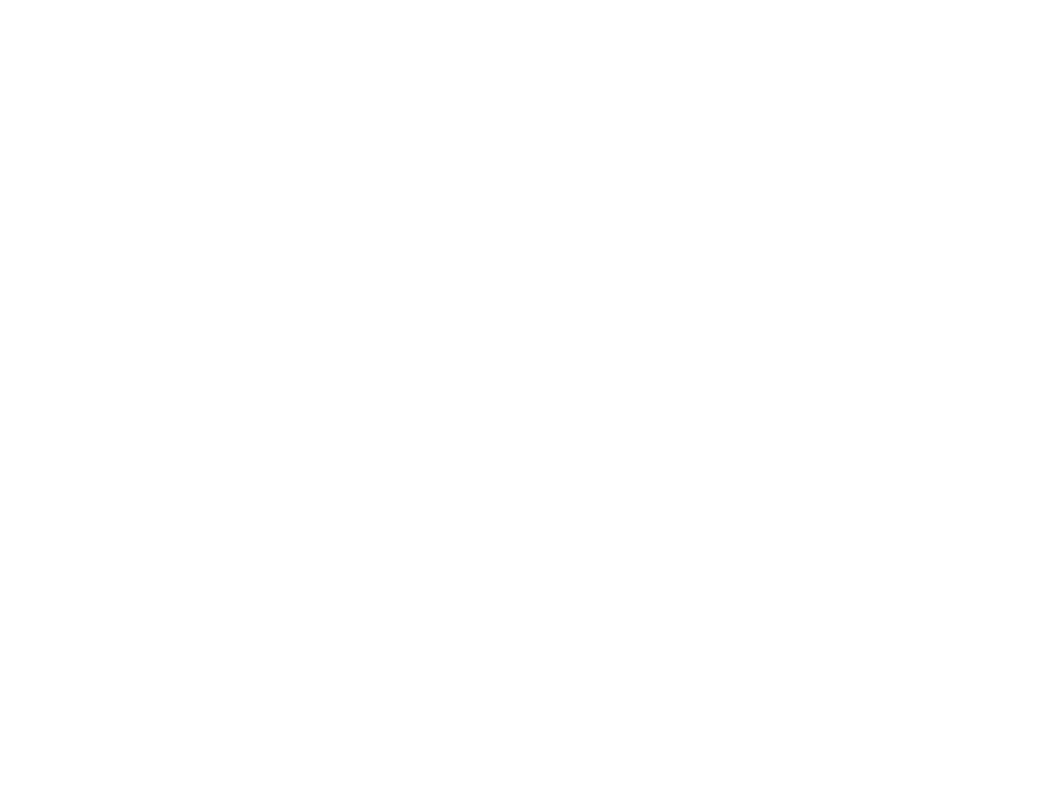
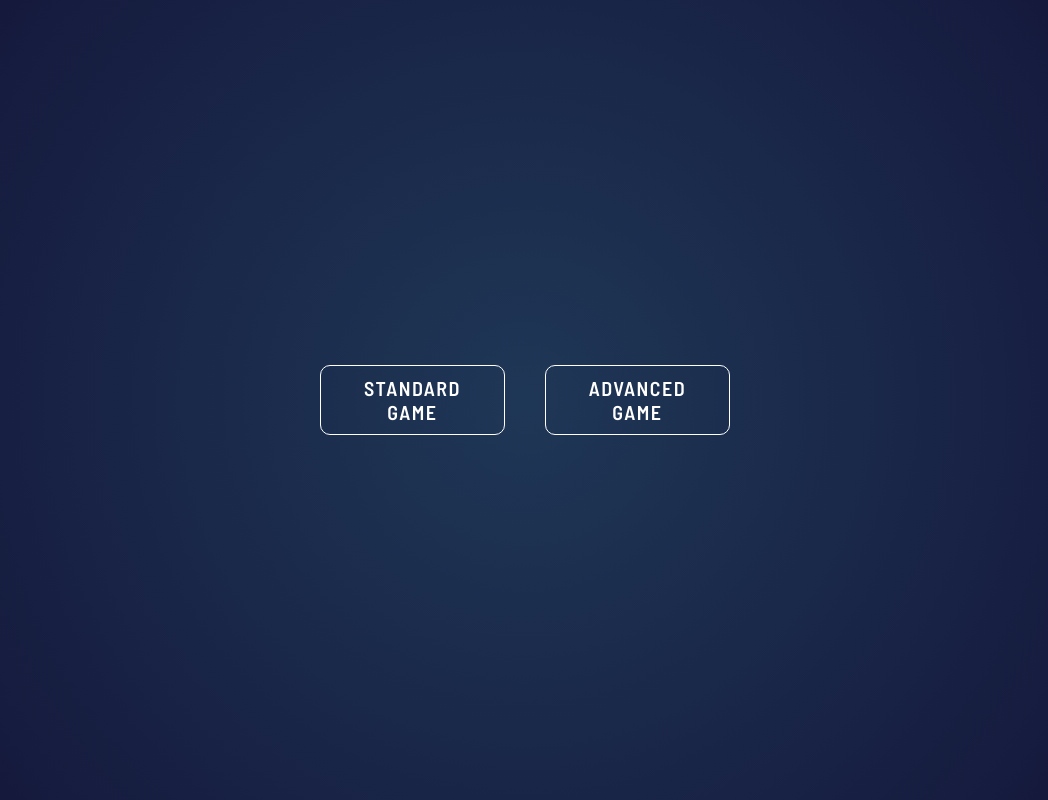
Before and after one commit to better5afe/Rock-Paper-Scissors-Lizard-Spock, a React (Create React App) app: page / in a window 1280 px wide. Shown: the whole page, without its empty margins (115-1163 px from the left). Built offline with nearby package versions, Linux system fonts and the light colour scheme.

Commit message:
SelectGame component implemented, reusable Button component implemented on mobile & desktop viewports

```diff
--- a/src/App.tsx
+++ b/src/App.tsx
@@ -1,5 +1,7 @@
+import SelectGame from './components/SelectGame';
+
 const App = () => {
-    return <div></div>
-}
+	return <SelectGame />;
+};
 
-export default App
+export default App;
--- /dev/null
+++ b/src/components/SelectGame.scss
@@ -0,0 +1,19 @@
+@use '../assets/colors.scss';
+
+.select-box {
+	display: flex;
+	flex-direction: column;
+	justify-content: center;
+	height: 100vh;
+	width: 250px;
+	margin: 0 auto;
+}
+
+@media (min-width: 768px) {
+	.select-box {
+		width: 450px;
+		flex-direction: row;
+		align-items: center;
+		justify-content: space-between;
+	}
+}
--- /dev/null
+++ b/src/components/SelectGame.tsx
@@ -0,0 +1,19 @@
+import Button from './reusable/Button';
+import './SelectGame.scss';
+
+const SelectGame = () => {
+	return (
+		<div className='select-box'>
+			<Button
+				text='Standard Game'
+				onClick={() => console.log('Standard Game')}
+			/>
+			<Button
+				text='Advanced Game'
+				onClick={() => console.log('Advanced Game')}
+			/>
+		</div>
+	);
+};
+
+export default SelectGame;
--- /dev/null
+++ b/src/components/reusable/Button.scss
@@ -0,0 +1,44 @@
+@use '../../assets/colors.scss';
+
+.button {
+	padding: 0.5em 1em;
+	margin: 0.8em 0;
+	background: transparent;
+	border: 1px solid colors.$white;
+	border-radius: 1rem;
+	outline: none;
+	font-size: 1.8rem;
+	color: colors.$white;
+	text-transform: uppercase;
+	letter-spacing: 1.5px;
+	font-weight: 600;
+	cursor: pointer;
+	transition: background-color 0.3s, color 0.3s, transform .3s;
+
+	&:hover,
+	&:focus,
+	&--play-again {
+		background: colors.$white;
+		color: colors.$dark-text;
+	}
+
+	&--play-again:hover,
+	&--play-again:focus {
+		background: transparent;
+		color: colors.$white;
+	}
+
+	&:hover,
+	&:focus,
+	&--play-again:hover,
+	&--play-again:focus {
+		transform: scale(1.1);
+	}
+}
+
+@media (min-width: 768px) {
+	.button {
+		margin: 0 1em;
+		font-size: 2rem;
+	}
+}
--- /dev/null
+++ b/src/components/reusable/Button.tsx
@@ -0,0 +1,12 @@
+import { ButtonProps } from '../../models/interfaces';
+import './Button.scss';
+
+const Button: React.FC<ButtonProps> = ({ text, className, onClick }) => {
+	return (
+		<button className={`button button--${className}`} onClick={onClick}>
+			{text}
+		</button>
+	);
+};
+
+export default Button;
--- a/index.scss
+++ b/src/index.scss
@@ -1,3 +1,5 @@
+@use './src/assets/colors.scss';
+
 *,
 *::before,
 *::after {
@@ -11,6 +13,12 @@
 }
 
 body {
+	min-height: 100vh;
+	background: colors.$bg-gradient;
+}
+
+body,
+button {
 	font-family: 'Barlow Semi Condensed', sans-serif;
 	font-size: 1.6rem;
 }
--- /dev/null
+++ b/src/models/interfaces.ts
@@ -0,0 +1,5 @@
+export interface ButtonProps {
+	text: string;
+	className?: string;
+	onClick: () => void;
+}
```
Also changed, not shown: src/index.tsx (+4 -5 lines), src/assets/colors.scss (renamed from src/assets/color.scss).
